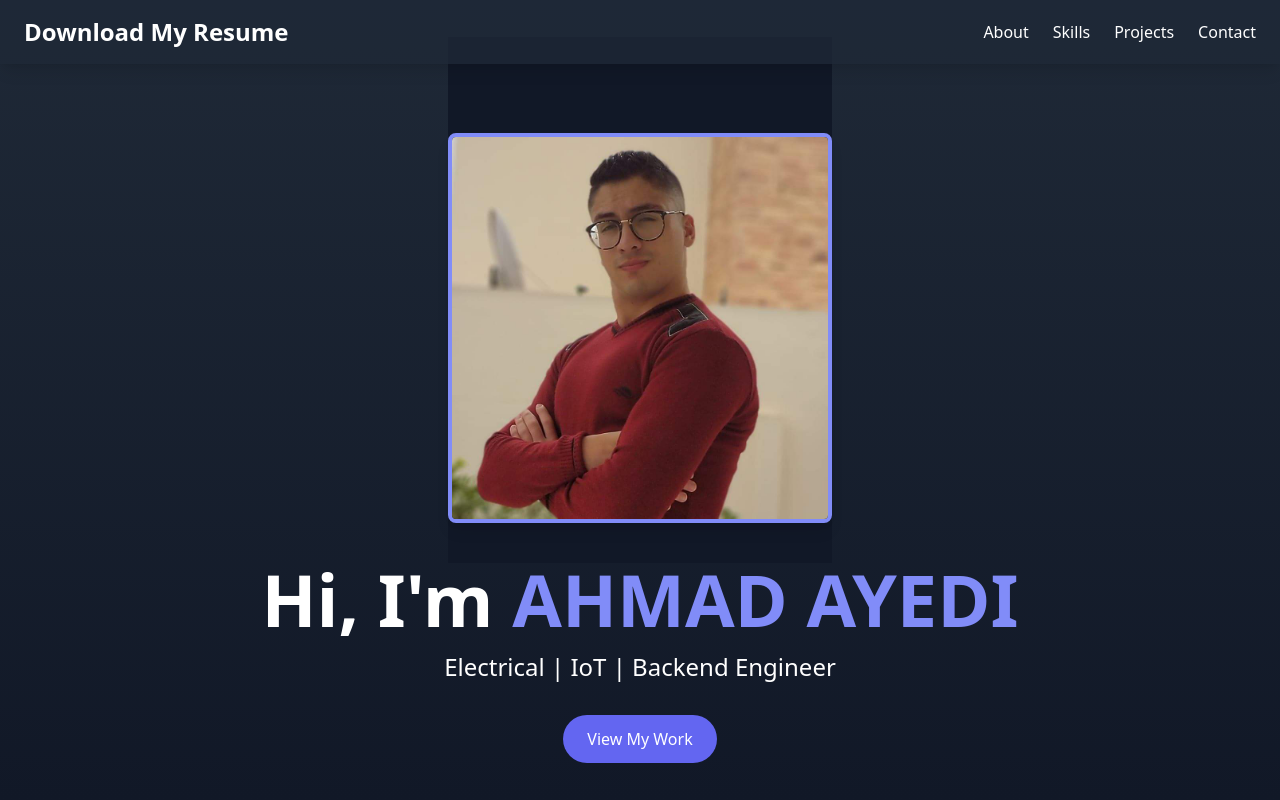
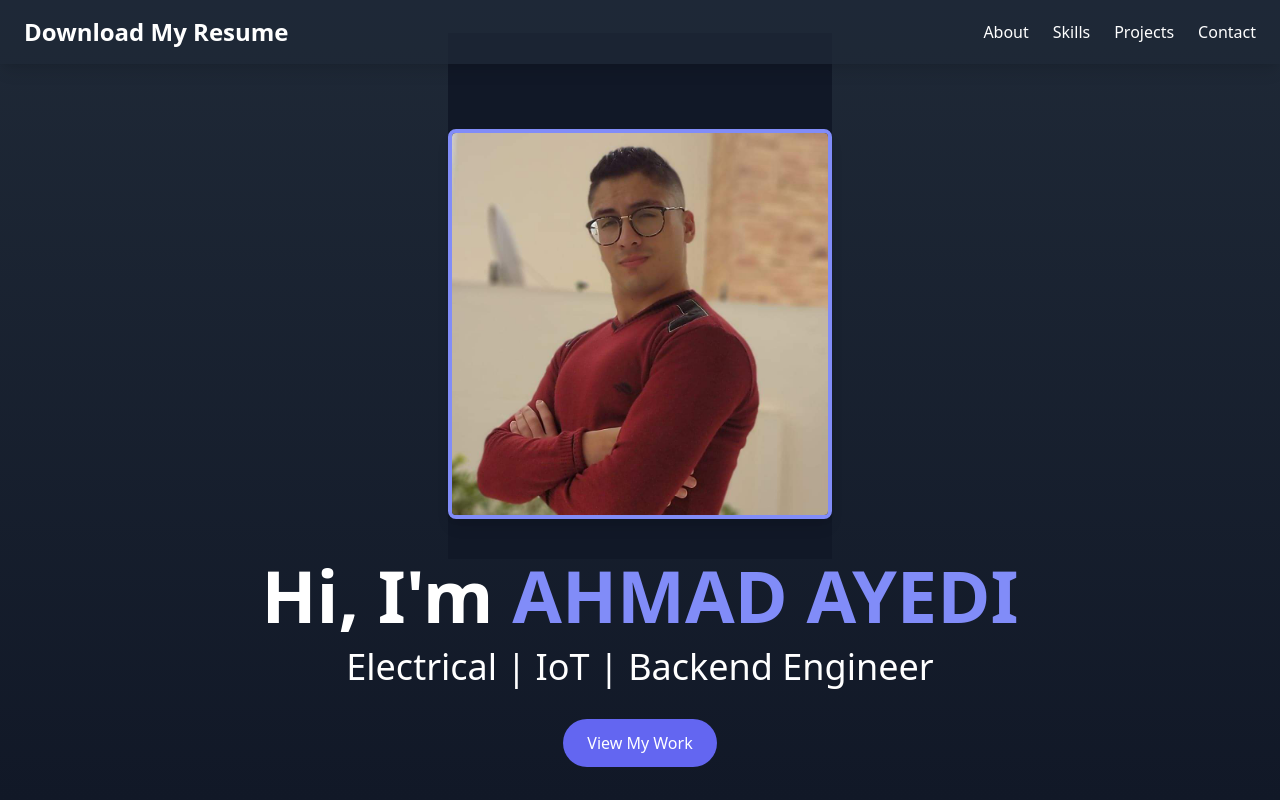
Before and after one commit to AhmadAyedi/AhmadAyedi.github.io, a plain HTML site: page index.html in a window 1280 px wide. Shown: the top 800 px of the page. Drawn offline with nearby package versions, Linux system fonts and the light colour scheme; files that its build step writes are made by us from their sources.

Commit message:
modified2

```diff
--- a/index.html
+++ b/index.html
@@ -33,7 +33,7 @@
     <img src="FB_IMG_1696362387405.jpg" alt="Ahmad Ayedi" class="rounded-lg shadow-lg w-80 md:w-96 lg:w-[450px] object-cover border-4 border-indigo-400">
 </section>
     <h1 class="text-5xl md:text-7xl font-extrabold mb-4">Hi, I'm <span class="text-indigo-400">AHMAD AYEDI</span></h1>
-    <p class="text-xl md:text-2xl mb-8">   Electrical | IoT | Backend  Engineer</p>
+    <p class="text-3xl md:text-4xl mb-8">   Electrical | IoT | Backend  Engineer</p>
     <a href="#projects" class="bg-indigo-500 text-white px-6 py-3 rounded-full hover:bg-indigo-400 transition">View My Work</a>
 </section>
 
```
